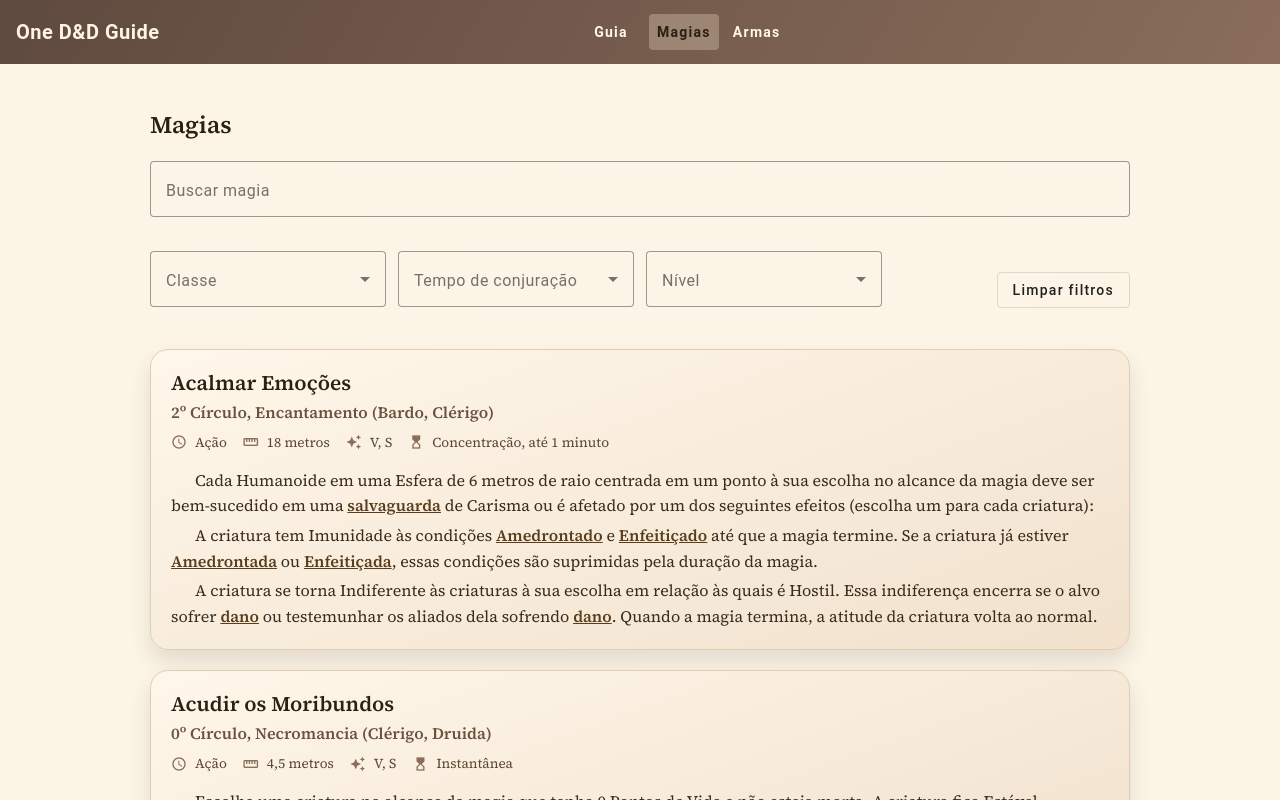
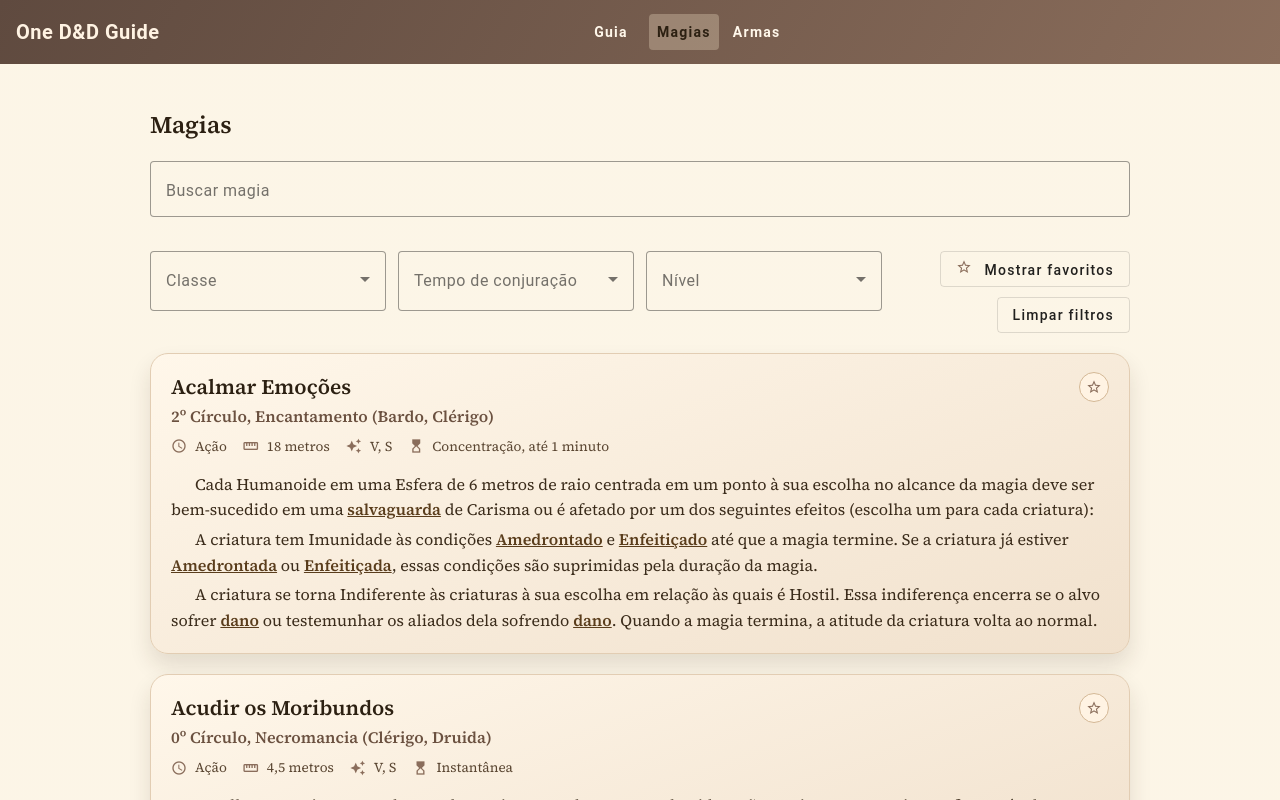
Before and after one commit to pedrobtenorio/oneDND, an Angular app: page /magias in a window 1280 px wide. Shown: the top 800 px of the page. Built offline with nearby package versions, Linux system fonts and the light colour scheme.

Commit message:
Add favorites functionality to spell filtering and display

```diff
--- a/src/app/app.ts
+++ b/src/app/app.ts
@@ -22,9 +22,6 @@ import { MatButtonModule } from '@angular/material/button';
     <main class="content">
       <router-outlet />
     </main>
-    <footer class="donation">
-      Curtiu o guia? Apoie o dev via Pix: <span class="pix-key">01e1e222-c9ce-46af-89b3-92754ecc9187</span>
-    </footer>
   `,
   styles: `
     .topbar {
@@ -64,20 +61,6 @@ import { MatButtonModule } from '@angular/material/button';
     .content {
       display: block;
     }
-
-    .donation {
-      margin: 24px auto 0;
-      padding: 10px 16px 28px;
-      text-align: center;
-      color: #6b5140;
-      font-size: 0.9rem;
-      max-width: 980px;
-    }
-
-    .pix-key {
-      font-weight: 600;
-      color: #4b3626;
-    }
   `,
 })
 export class App {}
--- a/src/app/magias/magias.component.css
+++ b/src/app/magias/magias.component.css
@@ -29,6 +29,18 @@
   display: flex;
   align-items: center;
   justify-content: flex-end;
+  gap: 10px;
+  flex-wrap: wrap;
+}
+
+.favorite-filter .icon {
+  margin-right: 6px;
+}
+
+.favorite-filter[aria-pressed='true'] {
+  background: #f4d19f;
+  border-color: #d2a35f;
+  color: #7a4d1a;
 }
 
 .spell-card {
@@ -37,6 +49,13 @@
   border: 1px solid #e2cdb3;
   box-shadow: 0 12px 22px rgba(47, 34, 20, 0.12);
   padding: 18px 20px 20px;
+}
+
+.spell-header {
+  display: flex;
+  align-items: flex-start;
+  justify-content: space-between;
+  gap: 12px;
 }
 
 .spell-header h2 {
@@ -70,6 +89,29 @@
   font-size: 1rem;
   line-height: 1;
   color: #8a6d5b;
+}
+
+.favorite-button {
+  border: 1px solid #d4b896;
+  background: #fff3e3;
+  border-radius: 999px;
+  padding: 6px;
+  cursor: pointer;
+  display: inline-flex;
+  align-items: center;
+  justify-content: center;
+  color: #8a6d5b;
+}
+
+.favorite-button:hover {
+  border-color: #c7a780;
+  color: #6a4a2b;
+}
+
+.favorite-button[aria-pressed='true'] {
+  background: #f4d19f;
+  border-color: #d2a35f;
+  color: #7a4d1a;
 }
 
 .value {
--- a/src/app/magias/magias.component.html
+++ b/src/app/magias/magias.component.html
@@ -35,6 +35,18 @@
     </mat-form-field>
 
     <div class="filter-actions">
+      <button
+        mat-stroked-button
+        type="button"
+        class="favorite-filter"
+        (click)="toggleFavoritesOnly()"
+        [attr.aria-pressed]="favoritesOnlyControl.value"
+      >
+        <span class="icon" aria-hidden="true">
+          {{ favoritesOnlyControl.value ? 'star' : 'star_border' }}
+        </span>
+        Mostrar favoritos
+      </button>
       <button mat-stroked-button type="button" (click)="clearFilters()">
         Limpar filtros
       </button>
@@ -51,6 +63,15 @@
               {{ spell.level }}º Círculo, {{ spell.school }} ({{ spell.classes.join(', ') }})
             </p>
           </div>
+          <button
+            type="button"
+            class="favorite-button"
+            (click)="toggleFavorite(spell.id)"
+            [attr.aria-pressed]="isFavorite(spell.id)"
+            [attr.aria-label]="isFavorite(spell.id) ? 'Remover dos favoritos' : 'Favoritar'"
+          >
+            <span class="icon" aria-hidden="true">{{ isFavorite(spell.id) ? 'star' : 'star_border' }}</span>
+          </button>
         </header>
 
         <div class="spell-stats">
--- a/src/app/magias/magias.component.ts
+++ b/src/app/magias/magias.component.ts
@@ -1,7 +1,7 @@
 import { Component, inject } from '@angular/core';
 import { CommonModule } from '@angular/common';
 import { FormControl, ReactiveFormsModule } from '@angular/forms';
-import { combineLatest, map, startWith } from 'rxjs';
+import { BehaviorSubject, combineLatest, map, startWith } from 'rxjs';
 import { RouterModule } from '@angular/router';
 
 import { SpellService } from '../services/spell.service';
@@ -49,11 +49,14 @@ export class MagiasComponent {
   private readonly spellService = inject(SpellService);
   private readonly guideService = inject(GuideService);
   private readonly summonService = inject(SummonService);
+  private readonly favoritesStorageKey = 'favorite-spells';
+  private readonly favoriteIdsSubject = new BehaviorSubject<Set<string>>(this.loadFavoriteIds());
 
   readonly searchControl = new FormControl('', { nonNullable: true });
   readonly classControl = new FormControl<string[]>([], { nonNullable: true });
   readonly castingTimeControl = new FormControl<string[]>([], { nonNullable: true });
   readonly levelControl = new FormControl<number[]>([], { nonNullable: true });
+  readonly favoritesOnlyControl = new FormControl(false, { nonNullable: true });
 
   private readonly spellViews$ = combineLatest([
     this.spellService.getSpells(),
@@ -84,9 +87,11 @@ export class MagiasComponent {
     this.classControl.valueChanges.pipe(startWith(this.classControl.value)),
     this.castingTimeControl.valueChanges.pipe(startWith(this.castingTimeControl.value)),
     this.levelControl.valueChanges.pipe(startWith(this.levelControl.value)),
+    this.favoritesOnlyControl.valueChanges.pipe(startWith(this.favoritesOnlyControl.value)),
+    this.favoriteIdsSubject.asObservable(),
   ]).pipe(
-    map(([spells, search, classes, castingTimes, levels]) =>
-      this.filterSpells(spells, search, classes, castingTimes, levels)
+    map(([spells, search, classes, castingTimes, levels, favoritesOnly, favoriteIds]) =>
+      this.filterSpells(spells, search, classes, castingTimes, levels, favoritesOnly, favoriteIds)
     )
   );
 
@@ -165,12 +170,33 @@ export class MagiasComponent {
     this.levelControl.setValue([]);
   }
 
+  toggleFavoritesOnly(): void {
+    this.favoritesOnlyControl.setValue(!this.favoritesOnlyControl.value);
+  }
+
+  isFavorite(spellId: string): boolean {
+    return this.favoriteIdsSubject.value.has(spellId);
+  }
+
+  toggleFavorite(spellId: string): void {
+    const next = new Set(this.favoriteIdsSubject.value);
+    if (next.has(spellId)) {
+      next.delete(spellId);
+    } else {
+      next.add(spellId);
+    }
+    this.favoriteIdsSubject.next(next);
+    this.persistFavoriteIds(next);
+  }
+
   private filterSpells(
     spells: SpellView[],
     search: string,
     classes: string[],
     castingTimes: string[],
-    levels: number[]
+    levels: number[],
+    favoritesOnly: boolean,
+    favoriteIds: Set<string>
   ): SpellView[] {
     const query = this.normalizeSearchValue(search);
     const hasSearch = query.length > 0;
@@ -179,6 +205,10 @@ export class MagiasComponent {
     const hasLevelFilter = levels.length > 0;
 
     return spells.filter((spell) => {
+      if (favoritesOnly && !favoriteIds.has(spell.id)) {
+        return false;
+      }
+
       if (hasSearch) {
         const haystack = this.normalizeSearchValue(spell.name);
         if (!haystack.includes(query)) {
@@ -211,4 +241,29 @@ export class MagiasComponent {
       .normalize('NFD')
       .replace(/[\u0300-\u036f]/g, '');
   }
+
+  private loadFavoriteIds(): Set<string> {
+    try {
+      const raw = localStorage.getItem(this.favoritesStorageKey);
+      if (!raw) {
+        return new Set();
+      }
+      const parsed = JSON.parse(raw);
+      if (Array.isArray(parsed)) {
+        return new Set(parsed.filter((item) => typeof item === 'string'));
+      }
+    } catch {
+      return new Set();
+    }
+    return new Set();
+  }
+
+  private persistFavoriteIds(favoriteIds: Set<string>): void {
+    try {
+      const payload = JSON.stringify(Array.from(favoriteIds));
+      localStorage.setItem(this.favoritesStorageKey, payload);
+    } catch {
+      return;
+    }
+  }
 }
```
